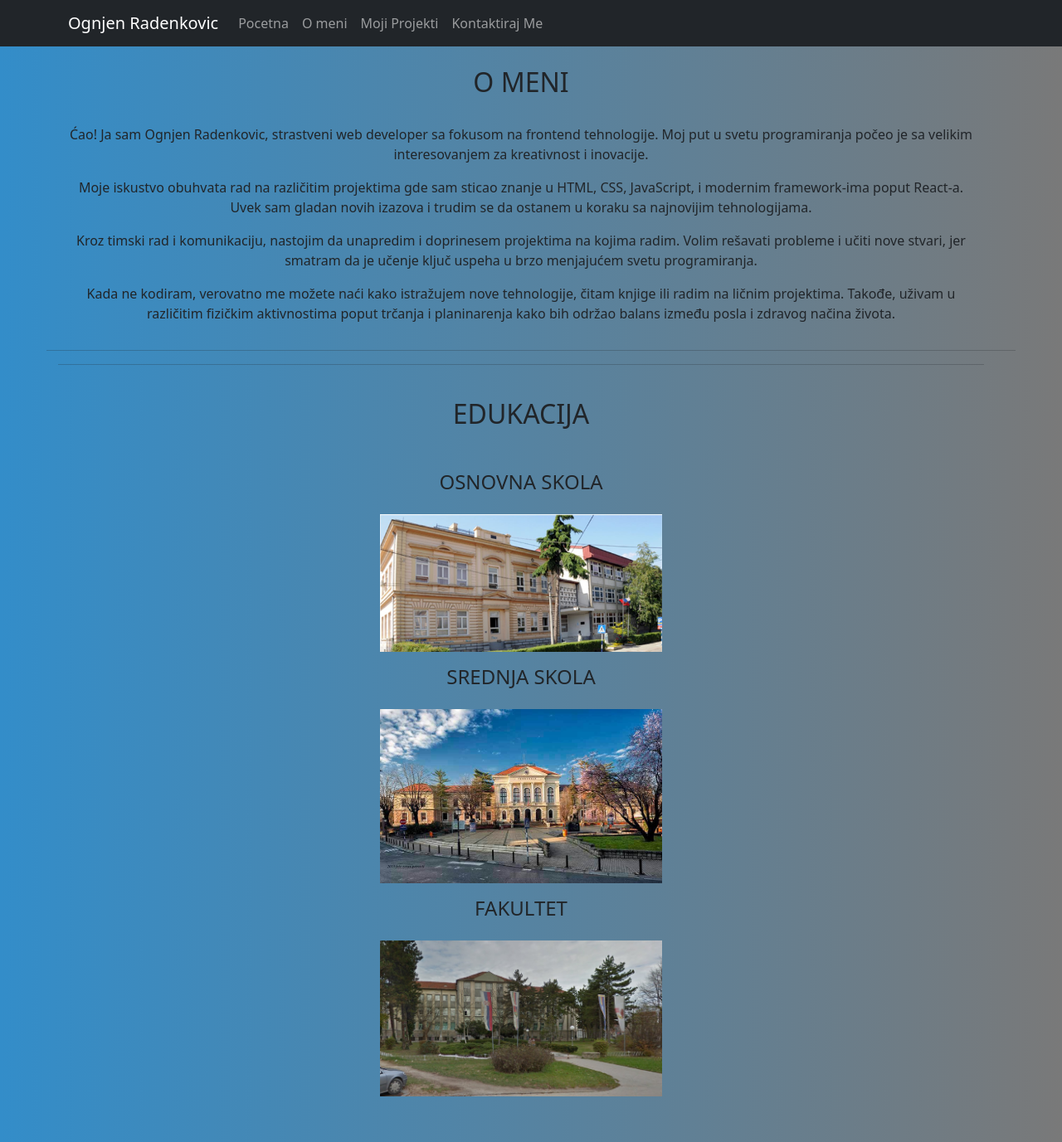
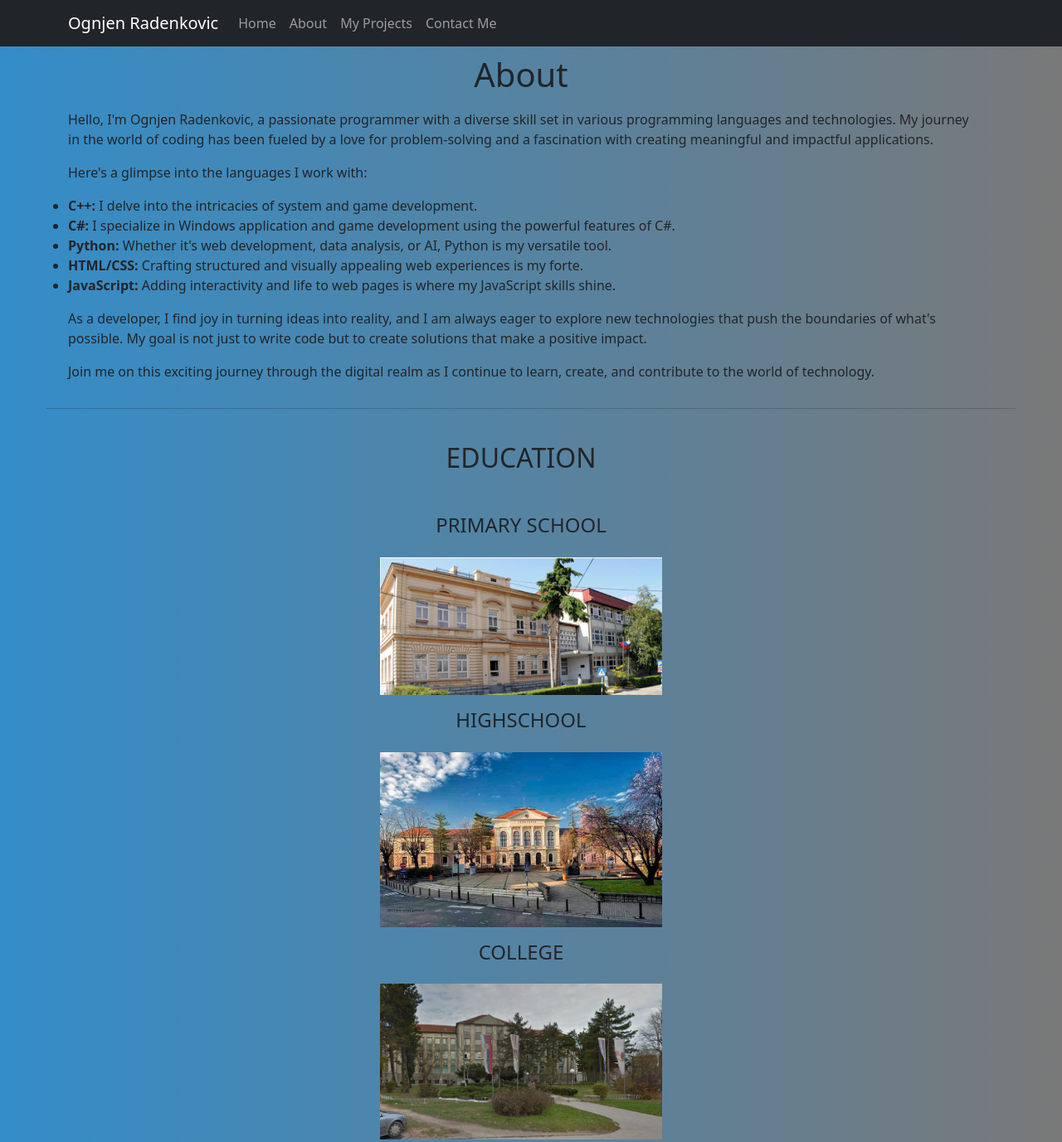
Before and after one commit to Aiden377/portfolio, a plain HTML site: page about.html in a window 1280 px wide. Shown: the top 1377 px of the page at 83% size. Drawn offline with nearby package versions, Linux system fonts and the light colour scheme.

Commit message:
home i about uredjeni, tweaks

```diff
--- a/about.html
+++ b/about.html
@@ -10,6 +10,27 @@
         {
             padding: 56px;
             background: linear-gradient(to right, #338dc9, #797979);
+        }
+        header
+        {
+            padding: 10px;
+            text-align: center;
+
+        }
+        .zoom
+        {
+            transform-origin: center;
+
+        }
+        .zoom:hover
+        {
+            transform: scale(1.3);
+            transition: transform 0.4s;
+        }
+        .zoom:not(:hover)
+        {
+            transform: scale(1);
+            transition: transform 0.5s;
         }
     </style>
 </head>
@@ -24,16 +45,16 @@
             <div class="collapse navbar-collapse" id="navbarResponsive">
                 <ul class="navbar-nav ml-auto">
                     <li class="nav-item">
-                        <a class="nav-link" href="index.html">Pocetna</a>
+                        <a class="nav-link" href="index.html">Home</a>
                     </li>
                     <li class="nav-item">
-                        <a class="nav-link" href="about.html">O meni</a>
+                        <a class="nav-link" href="about.html">About</a>
                     </li>
                     <li class="nav-item">
-                        <a class="nav-link" href="projects.html">Moji Projekti</a>
+                        <a class="nav-link" href="projects.html">My Projects</a>
                     </li>
                     <li class="nav-item">
-                        <a class="nav-link" href="recenzije.html">Kontaktiraj Me</a>
+                        <a class="nav-link" href="recenzije.html">Contact Me</a>
                     </li>
                 </ul>
             </div>
@@ -42,41 +63,44 @@
 
     <div class="container">
         <section id="about">
-            <div class="row col-lg-12 text-center">
-                <h2 class="section-heading text-uppercase p-4">O meni</h2>
-                <p>Ćao! Ja sam Ognjen Radenkovic, strastveni web developer sa fokusom na frontend tehnologije. Moj put u svetu programiranja počeo je sa velikim interesovanjem za kreativnost i inovacije.</p>
-
-                <p>Moje iskustvo obuhvata rad na različitim projektima gde sam sticao znanje u HTML, CSS, JavaScript, i modernim framework-ima poput React-a. Uvek sam gladan novih izazova i trudim se da ostanem u koraku sa najnovijim tehnologijama.</p>
-
-                <p>Kroz timski rad i komunikaciju, nastojim da unapredim i doprinesem projektima na kojima radim. Volim rešavati probleme i učiti nove stvari, jer smatram da je učenje ključ uspeha u brzo menjajućem svetu programiranja.</p>
-
-                <p>Kada ne kodiram, verovatno me možete naći kako istražujem nove tehnologije, čitam knjige ili radim na ličnim projektima. Takođe, uživam u različitim fizičkim aktivnostima poput trčanja i planinarenja kako bih održao balans između posla i zdravog načina života.</p>
+            <div class="row col-lg-12">
+                <header><h1>About</h1></header>
+                <p>Hello, I'm Ognjen Radenkovic, a passionate programmer with a diverse skill set in various programming languages and technologies. My journey in the world of coding has been fueled by a love for problem-solving and a fascination with creating meaningful and impactful applications.</p>
+                <p>Here's a glimpse into the languages I work with:</p>
+                <ul>
+                    <li><strong>C++:</strong> I delve into the intricacies of system and game development.</li>
+                    <li><strong>C#:</strong> I specialize in Windows application and game development using the powerful features of C#.</li>
+                    <li><strong>Python:</strong> Whether it's web development, data analysis, or AI, Python is my versatile tool.</li>
+                    <li><strong>HTML/CSS:</strong> Crafting structured and visually appealing web experiences is my forte.</li>
+                    <li><strong>JavaScript:</strong> Adding interactivity and life to web pages is where my JavaScript skills shine.</li>
+                </ul>
+                <p>As a developer, I find joy in turning ideas into reality, and I am always eager to explore new technologies that push the boundaries of what's possible. My goal is not just to write code but to create solutions that make a positive impact.</p>
+                <p>Join me on this exciting journey through the digital realm as I continue to learn, create, and contribute to the world of technology.</p>
             </div>
         </section>
     </div>
     <hr></hr>
     <div class="container">
         <div class="row col-lg-12 text-center justify-content-center">
-            <hr></hr>
-        <h2 class="section-heading text-uppercase p-4">Edukacija</h2>
-        <h4 class="section-heading text-uppercase p-3">Osnovna Skola</h4>
+        <h2 class="section-heading text-uppercase p-4">Education</h2>
+        <h4 class="section-heading text-uppercase p-3">Primary School</h4>
         <div class="row justify-content-center">
             <div class="col-md-4">
-                <img class="img-fluid" src="radoje.jpg" alt="OS Radoje Domanovic">
+                <img class="img-fluid zoom" src="radoje.jpg" alt="OS Radoje Domanovic">
             </div>
 
             </div>
-            <h4 class="section-heading text-uppercase p-3">Srednja Skola</h4>
+            <h4 class="section-heading text-uppercase p-3">Highschool</h4>
         <div class="row justify-content-center">
             <div class="col-md-4">
-                <img class="img-fluid" src="gimnazija.jpg" alt="Prva kragujevacka gimnazija">
+                <img class="img-fluid zoom" src="gimnazija.jpg" alt="Prva kragujevacka gimnazija">
             </div>
 
             </div>
-            <h4 class="section-heading text-uppercase p-3">Fakultet</h4>
+            <h4 class="section-heading text-uppercase p-3">College</h4>
         <div class="row justify-content-center">
             <div class="col-md-4">
-                <img class="img-fluid" src="pmf.jpg" alt="Prirodno matematicki fakultet">
+                <img class="img-fluid zoom" src="pmf.jpg" alt="Prirodno matematicki fakultet">
             </div>
 
             </div>
```
Also changed, not shown: index.html (+16 -15 lines), projects.html (+8 -15 lines), recenzije.html (+17 -11 lines).
